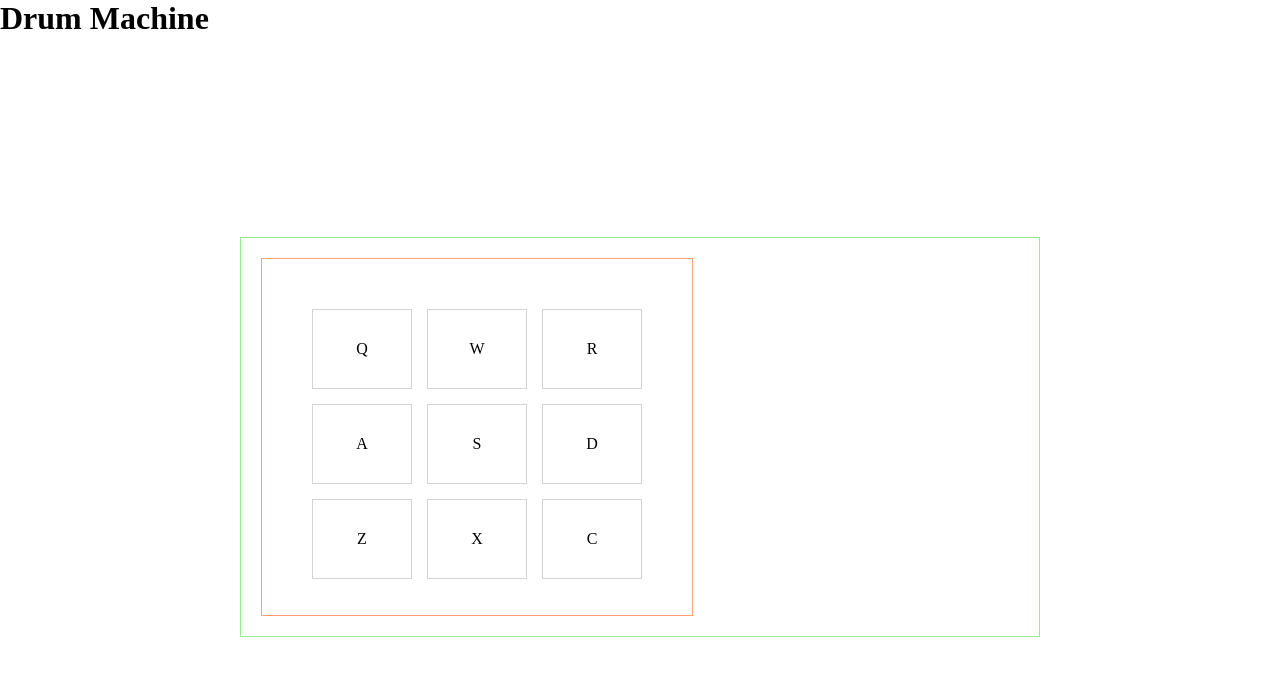
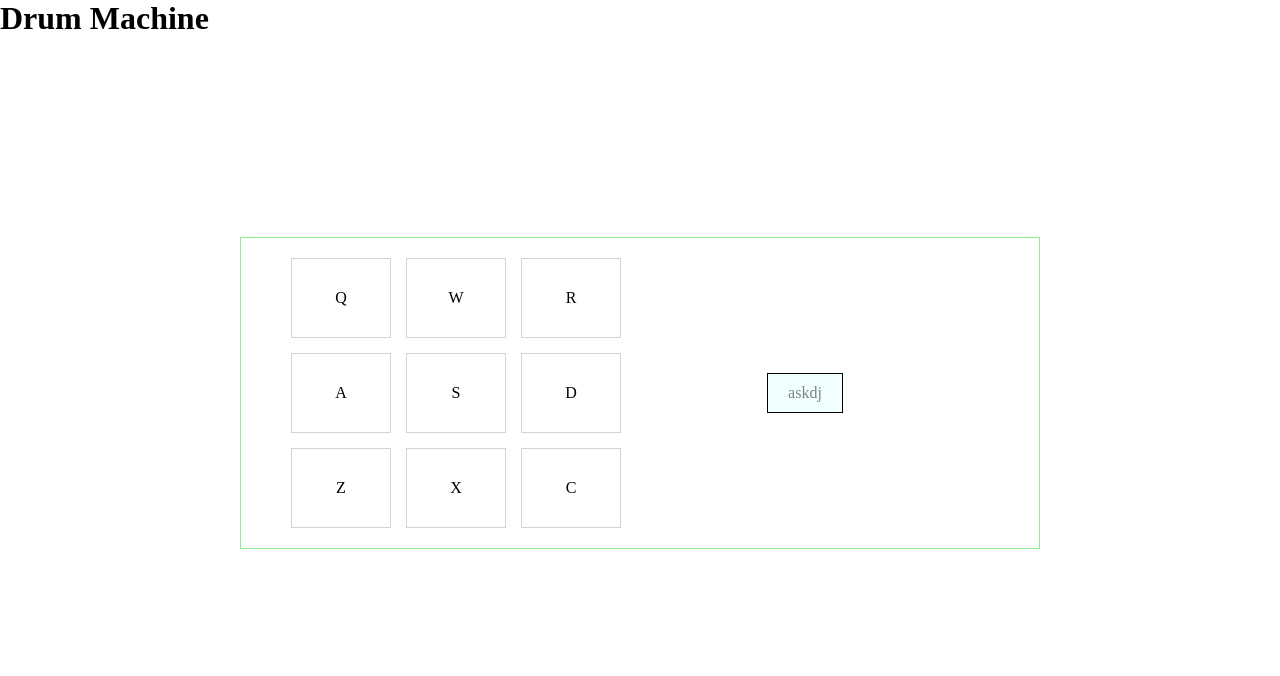
Before and after one commit to djedjehasi/drum-machine, a plain HTML site: page index.html in a window 1280 px wide. Drawn offline with nearby package versions, Linux system fonts and the light colour scheme.

Commit message:
adding some styles

```diff
--- a/index.html
+++ b/index.html
@@ -20,7 +20,7 @@ class DrumMachine extends React.Component {
     constructor(props){
         super(props)
         this.state = {
-            sound: ''
+            sound: 'askdj'
         }
     }
 
@@ -39,6 +39,7 @@ class DrumMachine extends React.Component {
                     <DrumPad value="X" audio="https://s3.amazonaws.com/freecodecamp/drums/RP4_KICK_1.mp3"/>
                     <DrumPad value="C" audio="https://s3.amazonaws.com/freecodecamp/drums/Cev_H2.mp3"/>
                 </div>
+                <Display data={this.state.sound}/>
             </div>
         )
     }
@@ -53,6 +54,12 @@ const DrumPad = (props) => {
     }
         return (
         <div className="drum-pad" onClick={handleClick}>{props.value} <audio src={props.audio} id={props.value}></audio></div>
+    )
+}
+
+const Display = (props) => {
+    return(
+        <p id="display">{props.data}</p>
     )
 }
 
--- a/styles.css
+++ b/styles.css
@@ -7,26 +7,23 @@
 
 #drum-machine {
     display: flex;
-    height: 400px;
+    align-items: center;
     width: 800px;
     margin: 0 auto;
     margin-top: 200px;
-    padding: 20px;
+    padding: 20px 50px;
     border: 1px lightgreen solid;
 }
 
 #pad-container {
     display: grid;
     grid-template-columns: 1fr 1fr 1fr;
-    grid-template-rows: 1fr 1fr 1fr;
+    grid-template-rows: 80px 80px 80px ;
     gap: 15px 15px;
     grid-template-areas:
         ". . ."
         ". . ."
         ". . .";
-    align-items: center;
-    padding: 50px;
-    border: 1px lightsalmon solid;
 }
 
 .drum-pad {
@@ -37,3 +34,14 @@
     padding-top: 30px;
     cursor: pointer;
 }
+
+#display {
+    display: flex;
+    justify-content: center;
+    align-items: center;
+    border: 1px black solid;
+    margin: auto;
+    padding: 10px 20px;
+    background-color: azure;
+    color: gray
+}
```
